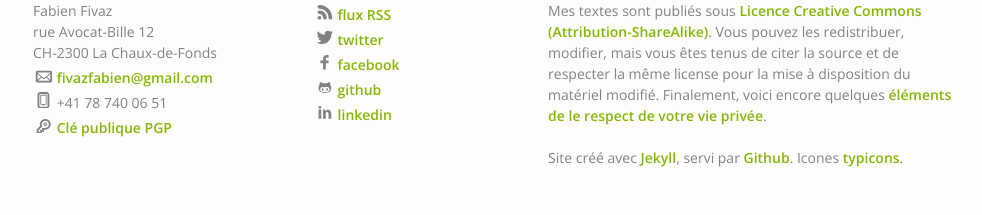
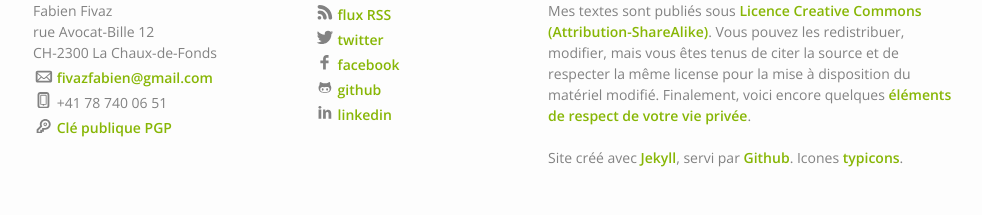
Before and after one commit to ffivaz/ffivaz.github.io, a Jekyll site: the page built from index.html, in a window 1280 px wide. Shown: the part 2129-2344 px from the top of the page, without its empty margins (17-999 px from the left). Built offline with Jekyll 4.4.1, drawn with Linux system fonts in a browser that asks for light colours; nearby versions of some CDN libraries; the list of posts is cut into pages by our own code; comment, search, counter and statistics services are not loaded.

Commit message:
Update footer.html
Orthographe!

```diff
--- a/_includes/footer.html
+++ b/_includes/footer.html
@@ -64,7 +64,7 @@
       <div class="footer-col  footer-col-3">
         <ul class="social-media-list">
           <li><h2 class="footer-heading">Impressum</h2></li>
-          <li>Mes textes sont publiés sous <a href="http://creativecommons.org/licenses/by-sa/4.0/">Licence Creative Commons (Attribution-ShareAlike)</a>. Vous pouvez les redistribuer, modifier, mais vous êtes tenus de citer la source et de respecter la même license pour la mise à disposition du matériel modifié. Finalement, voici encore quelques <a href="/impressum/" title="Quelques éléments concernant la confidentialité">éléments de le respect de votre vie privée</a>.</li>
+          <li>Mes textes sont publiés sous <a href="http://creativecommons.org/licenses/by-sa/4.0/">Licence Creative Commons (Attribution-ShareAlike)</a>. Vous pouvez les redistribuer, modifier, mais vous êtes tenus de citer la source et de respecter la même license pour la mise à disposition du matériel modifié. Finalement, voici encore quelques <a href="/impressum/" title="Quelques éléments concernant la confidentialité">éléments de respect de votre vie privée</a>.</li>
           <li>&nbsp;</li>
           <li>Site créé avec <a href="http://jekyllrb.com">Jekyll</a>, servi par <a href="http://github.com">Github</a>. Icones <a href="http://typicons.com/">typicons</a>.</li>
         </ul>
```
